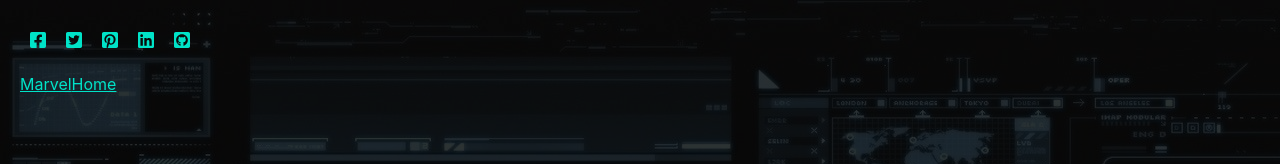
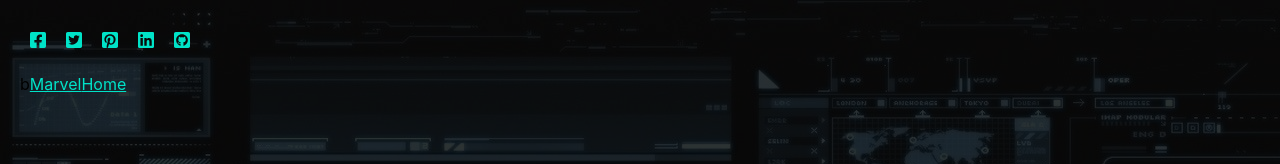
Before and after one commit to RodHouston/portfolio-front, a React (Create React App) app: page / in a window 1280 px wide. Shown: the top 164 px of the page. Built offline with nearby package versions, Linux system fonts and the light colour scheme; a web font is replaced by a local one.

Commit message:
make it better

```diff
--- a/package.json
+++ b/package.json
@@ -12,6 +12,7 @@
     "animate.css": "^4.1.1",
     "aos": "^2.3.4",
     "axios": "^0.26.1",
+    "latest": "^0.2.0",
     "react": "^18.0.0",
     "react-animate-on-scroll": "^2.1.5",
     "react-dom": "^18.0.0",
--- a/src/components/Nav.js
+++ b/src/components/Nav.js
@@ -19,7 +19,7 @@ import { FaFacebookSquare, FaTwitterSquare, FaPinterestSquare, FaLinkedin, FaGit
           <FaGithubSquare className='icons'/>
         </div>
 
-      <div className="nav" id='nav'>
+      <div className="nav" id='nav'>b
         <Link  className="links firstLink" to="/marvel">
           Marvel
         </Link>
```
Also changed, not shown: 1 other file (tests, documents, lock files or other folders).
